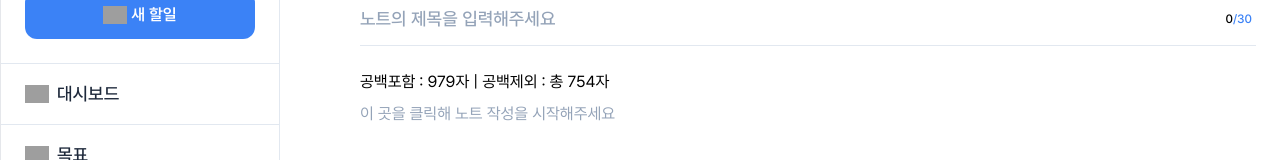
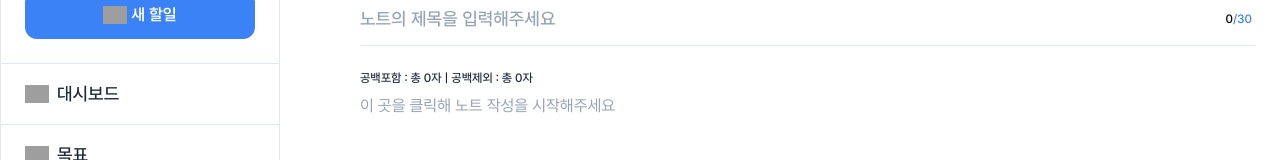
Before and after one commit to ParkSohyunee/slid-to-do, a Next.js app: page /todos-list/1/write-note in a window 1280 px wide. Shown: the part 172-332 px from the top of the page. Built offline with nearby package versions, Linux system fonts and the light colour scheme; no server answers; grey boxes are pictures that could not be loaded.

Commit message:
feat: 에디터 content 글자 수 세기 기능 추가

```diff
--- a/src/components/editor/DefaultEditor.tsx
+++ b/src/components/editor/DefaultEditor.tsx
@@ -44,7 +44,17 @@ export default function DefaultEditor({
   return (
     <div className="flex flex-col gap-4 justify-between grow">
       <div className="grow flex flex-col gap-2">
-        <p>공백포함 : 979자 | 공백제외 : 총 754자</p>
+        <p className="text-xs font-medium text-basic">
+          {`공백포함 : 총 ${editorState.getCurrentContent().getPlainText("").length}자
+          | 공백제외 : 총 ${
+            editorState
+              .getCurrentContent()
+              .getPlainText("")
+              .trim()
+              .split(" ")
+              .join("").length
+          }자`}
+        </p>
         <Editor
           editorState={editorState}
           onChange={handleChangeEditor}
```
